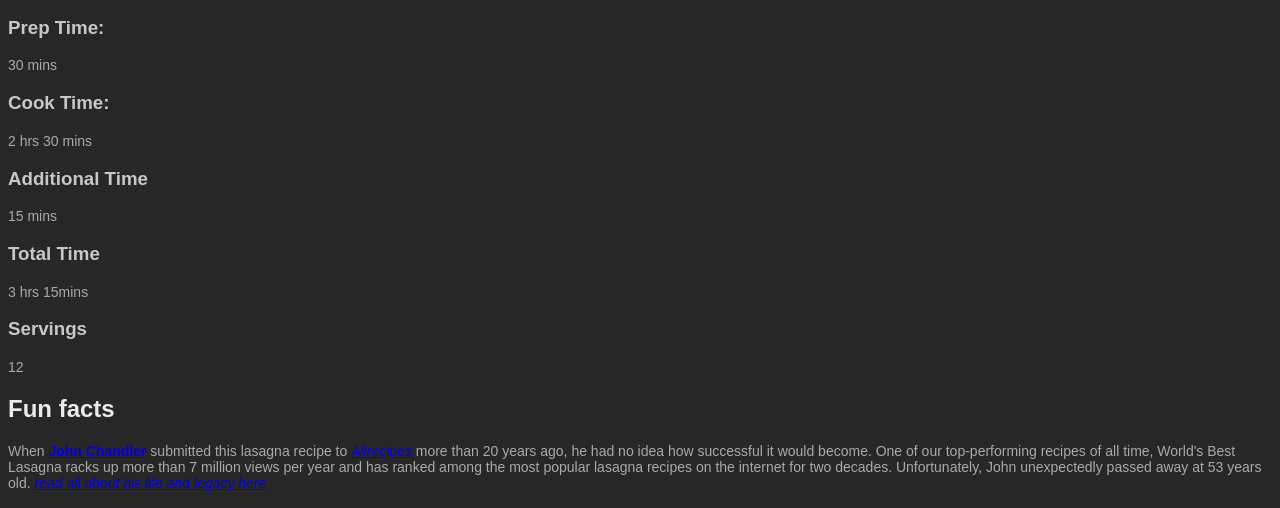
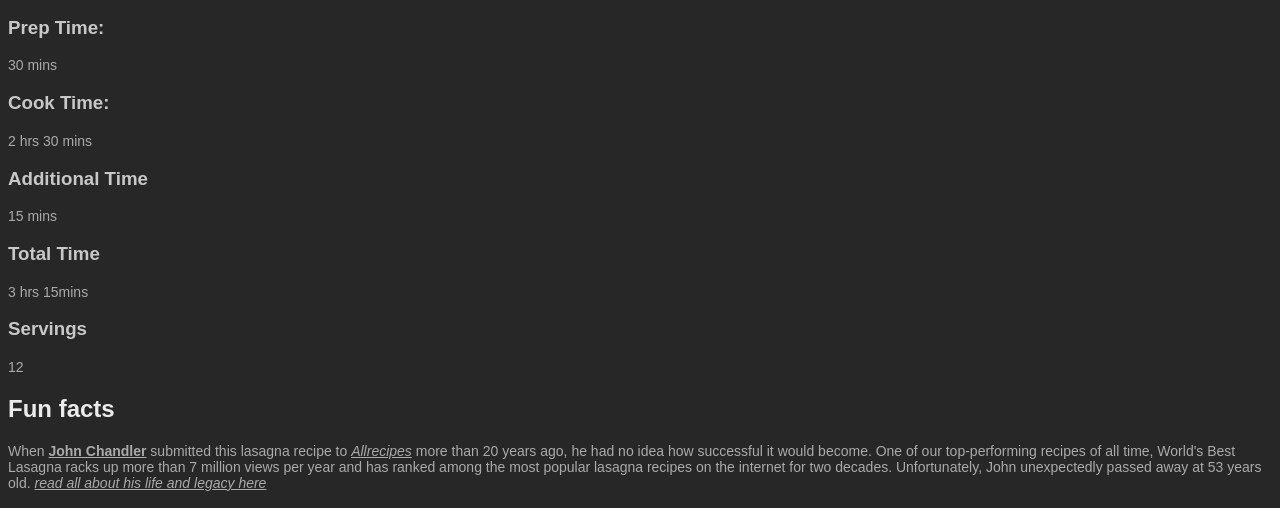
Before and after one commit to f0xy3u/odin-recipes, a plain HTML site: page recipes/lasagna.html in a window 1280 px wide. Shown: the part 434-942 px from the top of the page. Drawn offline with Linux system fonts and the light colour scheme.

Commit message:
Repaired bad text color in Lasagna page

```diff
--- a/recipes/lasagna.html
+++ b/recipes/lasagna.html
@@ -20,14 +20,14 @@
     <h3 class="thrd">Servings</h3>
     <p>12</p>
     <h2 class="scnd">Fun facts</h2>
-    <p>When <strong><a href="https://www.allrecipes.com/cook/177901">John Chandler</a></strong> submitted this lasagna recipe
-     to <em><a href="https://www.allrecipes.com/">Allrecipes</a></em> more than 20 years ago, he had no idea
+    <p>When <strong><a style="color: rgb(170,170,170);" href="https://www.allrecipes.com/cook/177901">John Chandler</a></strong> submitted this lasagna recipe
+     to <em><a style="color: rgb(170, 170, 170);" href="https://www.allrecipes.com/">Allrecipes</a></em> more than 20 years ago, he had no idea
      how successful it would become. One of our
      top-performing recipes of all time, World's Best
      Lasagna racks up more than 7 million views per year
      and has ranked among the most popular lasagna recipes
      on the internet for two decades. Unfortunately, John
-     unexpectedly passed away at 53 years old. <em><a href="https://www.allrecipes.com/longform/john-chandler-worlds-best-lasagna/">read all
+     unexpectedly passed away at 53 years old. <em><a style="color: rgb(170,170,170)" href="https://www.allrecipes.com/longform/john-chandler-worlds-best-lasagna/">read all
      about his life and legacy here</a></em></p>
     <h2 class="scnd">Ingredients</h2>
     <p>
```
